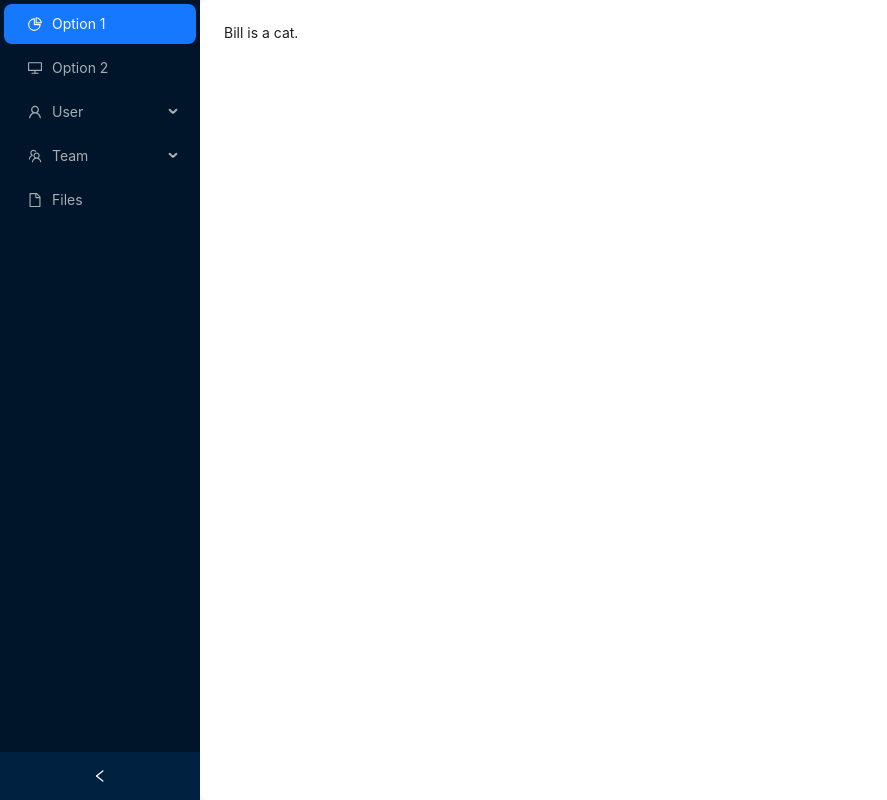
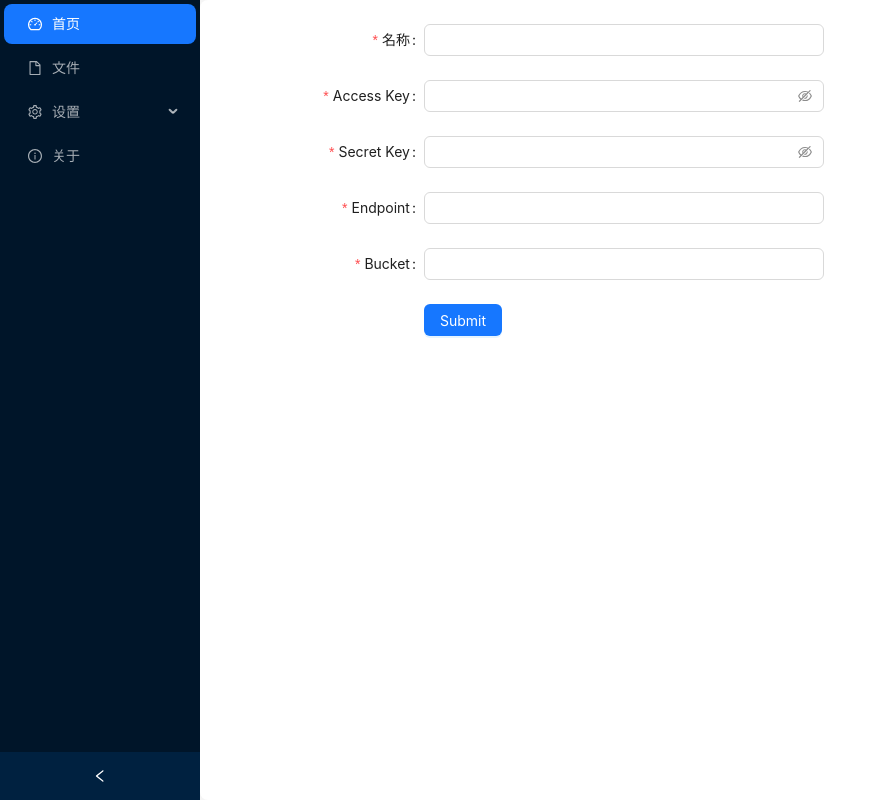
Before and after one commit to fog-drive/fog-drive, a React (Vite) app in the folder src/renderer/: page / in a window 1280 px wide. Shown: the whole page, without its empty margins (0-887 px from the left). Built offline with nearby package versions, Linux system fonts and the light colour scheme.

Commit message:
add storage page

```diff
--- a/src/renderer/src/App.tsx
+++ b/src/renderer/src/App.tsx
@@ -1,13 +1,16 @@
 import React, { useState } from 'react'
 import {
-  DesktopOutlined,
+  SettingOutlined,
+  DatabaseOutlined,
   FileOutlined,
-  PieChartOutlined,
-  TeamOutlined,
-  UserOutlined
+  DashboardOutlined,
+  InfoCircleOutlined,
+  CloudServerOutlined
 } from '@ant-design/icons'
 import type { MenuProps } from 'antd'
 import { Layout, Menu, theme } from 'antd'
+
+import Storage from './components/setting/Storage'
 
 const { Content, Sider } = Layout
 
@@ -28,15 +31,13 @@ function getItem(
 }
 
 const items: MenuItem[] = [
-  getItem('Option 1', '1', <PieChartOutlined />),
-  getItem('Option 2', '2', <DesktopOutlined />),
-  getItem('User', 'sub1', <UserOutlined />, [
-    getItem('Tom', '3'),
-    getItem('Bill', '4'),
-    getItem('Alex', '5')
+  getItem('首页', 'Home', <DashboardOutlined />),
+  getItem('文件', 'File', <FileOutlined />),
+  getItem('设置', '', <SettingOutlined />, [
+    getItem('存储', 'Storage', <CloudServerOutlined />),
+    getItem('元数据', 'Metadata', <DatabaseOutlined />)
   ]),
-  getItem('Team', 'sub2', <TeamOutlined />, [getItem('Team 1', '6'), getItem('Team 2', '8')]),
-  getItem('Files', '9', <FileOutlined />)
+  getItem('关于', 'AboutPage', <InfoCircleOutlined />)
 ]
 
 const App: React.FC = () => {
@@ -45,11 +46,35 @@ const App: React.FC = () => {
     token: { colorBgContainer, borderRadiusLG }
   } = theme.useToken()
 
+  const [currentPage, setCurrentPage] = useState('Storage')
+
+  const onClick: MenuProps['onClick'] = (e) => {
+    setCurrentPage(e.key)
+  }
+
+  let contentPage
+  switch (currentPage) {
+    case '':
+      break
+    case 'Storage':
+      contentPage = <Storage />
+      break
+    default:
+      // contentPage = <HomePage />
+      break
+  }
+
   return (
     <Layout style={{ minHeight: '100vh' }}>
       <Sider collapsible collapsed={collapsed} onCollapse={(value) => setCollapsed(value)}>
         <div className="demo-logo-vertical" />
-        <Menu theme="dark" defaultSelectedKeys={['1']} mode="inline" items={items} />
+        <Menu
+          theme="dark"
+          onClick={onClick}
+          defaultSelectedKeys={['Home']}
+          mode="inline"
+          items={items}
+        />
       </Sider>
       <Layout>
         <Content style={{ margin: '16' }}>
@@ -61,7 +86,7 @@ const App: React.FC = () => {
               borderRadius: borderRadiusLG
             }}
           >
-            Bill is a cat.
+            {contentPage}
           </div>
         </Content>
       </Layout>
--- /dev/null
+++ b/src/renderer/src/components/setting/Storage.tsx
@@ -0,0 +1,80 @@
+import React from 'react'
+import type { FormProps } from 'antd'
+import { Button, Form, Input } from 'antd'
+
+type FieldType = {
+  name?: string
+  accessKey?: string
+  secretKey?: string
+  endpoint?: string
+  bucket?: string
+}
+
+const onFinish: FormProps<FieldType>['onFinish'] = (values) => {
+  console.log('Success:', values)
+}
+
+const onFinishFailed: FormProps<FieldType>['onFinishFailed'] = (errorInfo) => {
+  console.log('Failed:', errorInfo)
+}
+
+const Storage: React.FC = () => (
+  <Form
+    name="basic"
+    labelCol={{ span: 8 }}
+    wrapperCol={{ span: 16 }}
+    style={{ maxWidth: 600 }}
+    initialValues={{ remember: true }}
+    onFinish={onFinish}
+    onFinishFailed={onFinishFailed}
+    autoComplete="off"
+  >
+    <Form.Item<FieldType>
+      label="名称"
+      name="name"
+      rules={[{ required: true, message: '请输入名称!' }]}
+    >
+      <Input />
+    </Form.Item>
+
+    <Form.Item<FieldType>
+      label="Access Key"
+      name="accessKey"
+      rules={[{ required: true, message: '请输入Access Key!' }]}
+    >
+      <Input.Password />
+    </Form.Item>
+
+    <Form.Item<FieldType>
+      label="Secret Key"
+      name="secretKey"
+      rules={[{ required: true, message: '请输入Secret Key!' }]}
+    >
+      <Input.Password />
+    </Form.Item>
+
+    <Form.Item<FieldType>
+      label="Endpoint"
+      name="endpoint"
+      rules={[{ required: true, message: '请输入Endpoint!' }]}
+    >
+      <Input />
+    </Form.Item>
+
+    <Form.Item<FieldType>
+      label="Bucket"
+      name="bucket"
+      rules={[{ required: true, message: '请输入Bucket!' }]}
+    >
+      <Input />
+    </Form.Item>
+
+    <Form.Item label={null}>
+      <Button type="primary" htmlType="submit">
+        Submit
+      </Button>
+    </Form.Item>
+  </Form>
+)
+
+export default Storage
```
